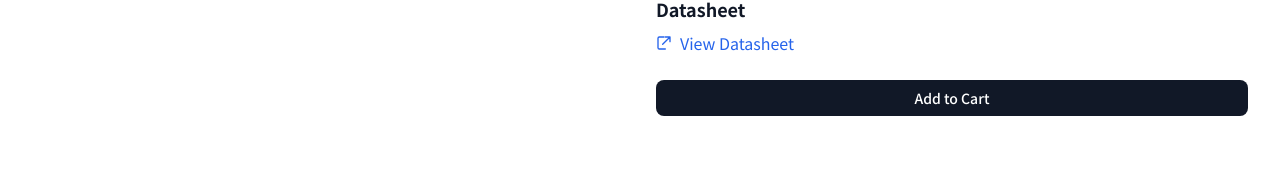
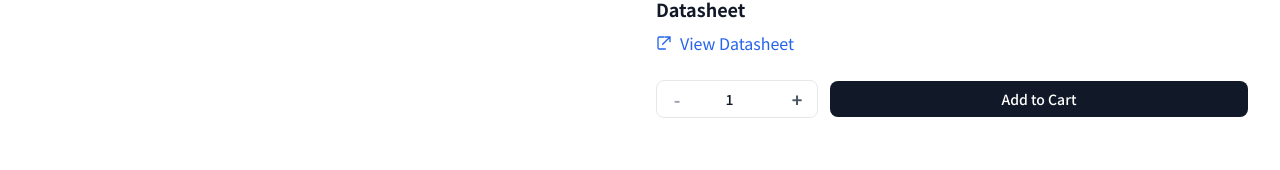
Before and after one commit to MiraiBits/miraibits-frontend-nextjs, a Next.js app: page /products/arduino-uno-r3 in a window 1280 px wide. Shown: the part 759-929 px from the top of the page. Built offline with nearby package versions, Linux system fonts and the light colour scheme; no server answers.

Commit message:
Added quantity selector in product pages

```diff
--- a/app/products/[slug]/AddToCartButton.tsx
+++ b/app/products/[slug]/AddToCartButton.tsx
@@ -1,32 +1,100 @@
 'use client';
 
-import { useState } from 'react';
+import { useEffect, useState } from 'react';
+import type { ChangeEvent } from 'react';
 import { useCart } from '../../../lib/cart';
 import type { Product } from '../../../lib/types';
 
-export default function AddToCartButton({ product, disabled }: { product: Product, disabled?: boolean }) {
+type Props = {
+  product: Product;
+  disabled?: boolean;
+};
+
+export default function AddToCartButton({ product, disabled }: Props) {
   const { addItem } = useCart();
+  const [quantity, setQuantity] = useState(1);
   const [isAdding, setIsAdding] = useState(false);
 
+  const maxQuantity = product.stock > 0 ? product.stock : 1;
+  const isOutOfStock = disabled || product.stock === 0;
+
+  useEffect(() => {
+    setQuantity((prev) => {
+      if (isOutOfStock) return 1;
+      return Math.min(Math.max(1, prev), maxQuantity);
+    });
+  }, [isOutOfStock, maxQuantity]);
+
   const handleClick = () => {
-    addItem(product);
+    if (isOutOfStock || isAdding) return;
+    addItem(product, quantity);
     setIsAdding(true);
     setTimeout(() => {
       setIsAdding(false);
     }, 1000);
   };
 
+  const handleDecrease = () => {
+    setQuantity((prev) => Math.max(1, prev - 1));
+  };
+
+  const handleIncrease = () => {
+    setQuantity((prev) => Math.min(maxQuantity, prev + 1));
+  };
+
+  const handleInputChange = (event: ChangeEvent<HTMLInputElement>) => {
+    const value = Number.parseInt(event.target.value, 10);
+    if (Number.isNaN(value)) {
+      setQuantity(1);
+      return;
+    }
+    setQuantity(Math.min(Math.max(1, value), maxQuantity));
+  };
+
   return (
+    <div className="flex flex-col sm:flex-row sm:items-center gap-3">
+      <div className="flex w-full sm:w-auto items-stretch rounded-lg border border-gray-200 dark:border-gray-700">
         <button
+          type="button"
+          onClick={handleDecrease}
+          disabled={isOutOfStock || quantity <= 1}
+          className="w-10 shrink-0 text-lg font-semibold text-gray-600 dark:text-gray-300 hover:bg-gray-100 dark:hover:bg-gray-800 disabled:text-gray-400 disabled:hover:bg-transparent transition-colors"
+          aria-label="Decrease quantity"
+        >
+          -
+        </button>
+        <input
+          type="number"
+          min={1}
+          max={maxQuantity}
+          value={quantity}
+          onChange={handleInputChange}
+          disabled={isOutOfStock}
+          className="w-full sm:w-20 text-center text-sm font-medium bg-transparent focus:outline-none focus:ring-1 focus:ring-primary-500 dark:text-white py-2"
+          aria-label="Quantity"
+        />
+        <button
+          type="button"
+          onClick={handleIncrease}
+          disabled={isOutOfStock || quantity >= maxQuantity}
+          className="w-10 shrink-0 text-lg font-semibold text-gray-600 dark:text-gray-300 hover:bg-gray-100 dark:hover:bg-gray-800 disabled:text-gray-400 disabled:hover:bg-transparent transition-colors"
+          aria-label="Increase quantity"
+        >
+          +
+        </button>
+      </div>
+      <button
+        type="button"
         onClick={handleClick}
-      disabled={disabled || isAdding}
-      className={`w-full btn btn-primary focus:ring-2 focus:ring-opacity-50 transition-colors duration-200 ${
+        disabled={isOutOfStock || isAdding}
+        className={`btn btn-primary w-full sm:flex-1 sm:min-w-[220px] focus:ring-2 focus:ring-opacity-50 transition-colors duration-200 ${
           isAdding
             ? 'bg-green-500 hover:bg-green-600 focus:ring-green-500'
             : ''
         } disabled:bg-gray-400 disabled:opacity-50 disabled:cursor-not-allowed`}
       >
-      {isAdding ? 'Added!' : (disabled ? 'Out of Stock' : 'Add to Cart')}
+        {isAdding ? 'Added!' : isOutOfStock ? 'Out of Stock' : 'Add to Cart'}
       </button>
+    </div>
   );
 }
--- a/app/products/[slug]/page.tsx
+++ b/app/products/[slug]/page.tsx
@@ -100,7 +100,7 @@ async function AsyncProduct({ params }: { params: Promise<{ slug: string }> }) {
               </ul>
             </div>
           )}
-          <div className="mt-6 flex gap-3">
+          <div className="mt-6">
             <AddToCartButton product={product} disabled={product.stock === 0} />
           </div>
         </div>
```
Lines whose indentation alone changed are shown as unchanged.
